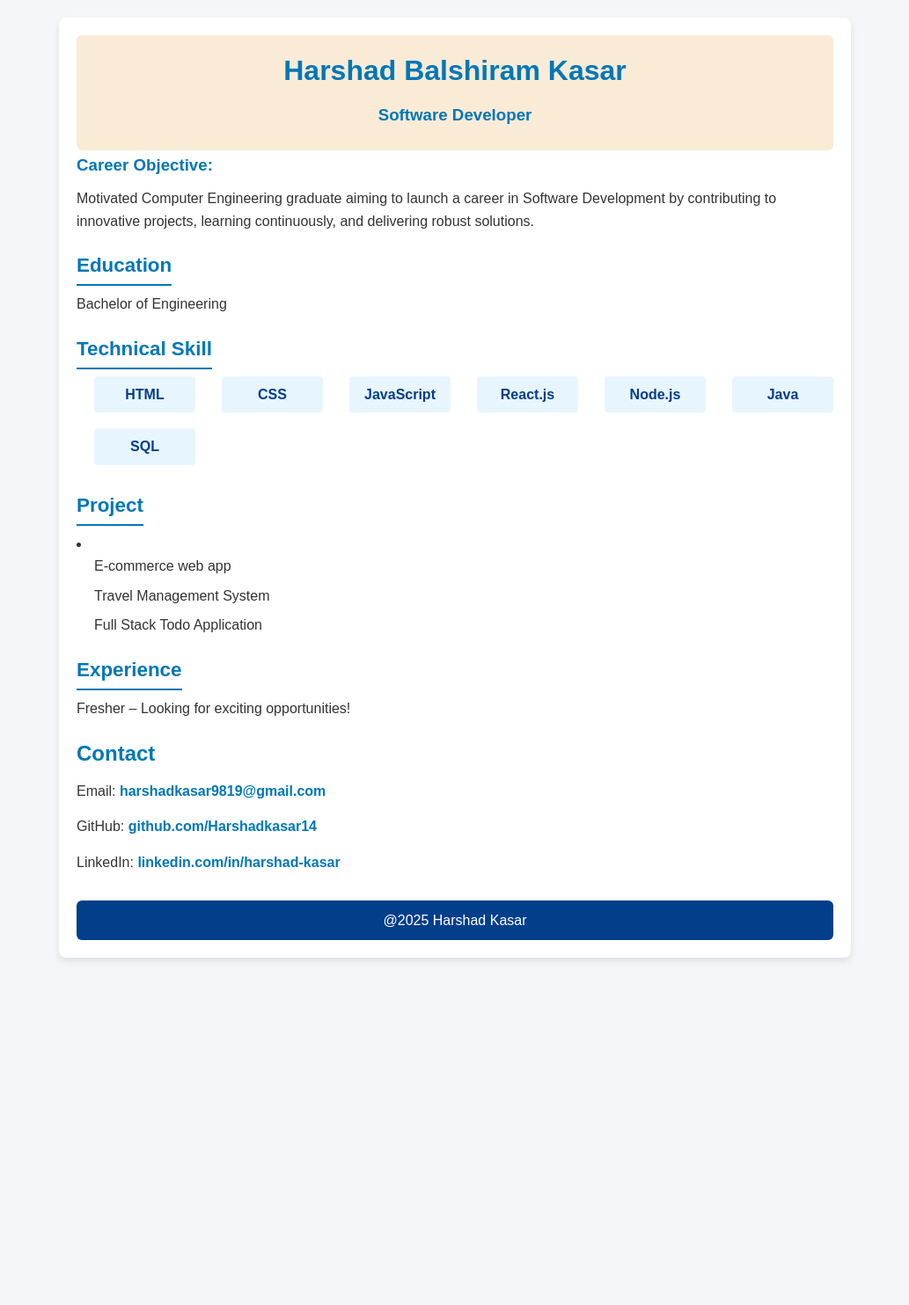
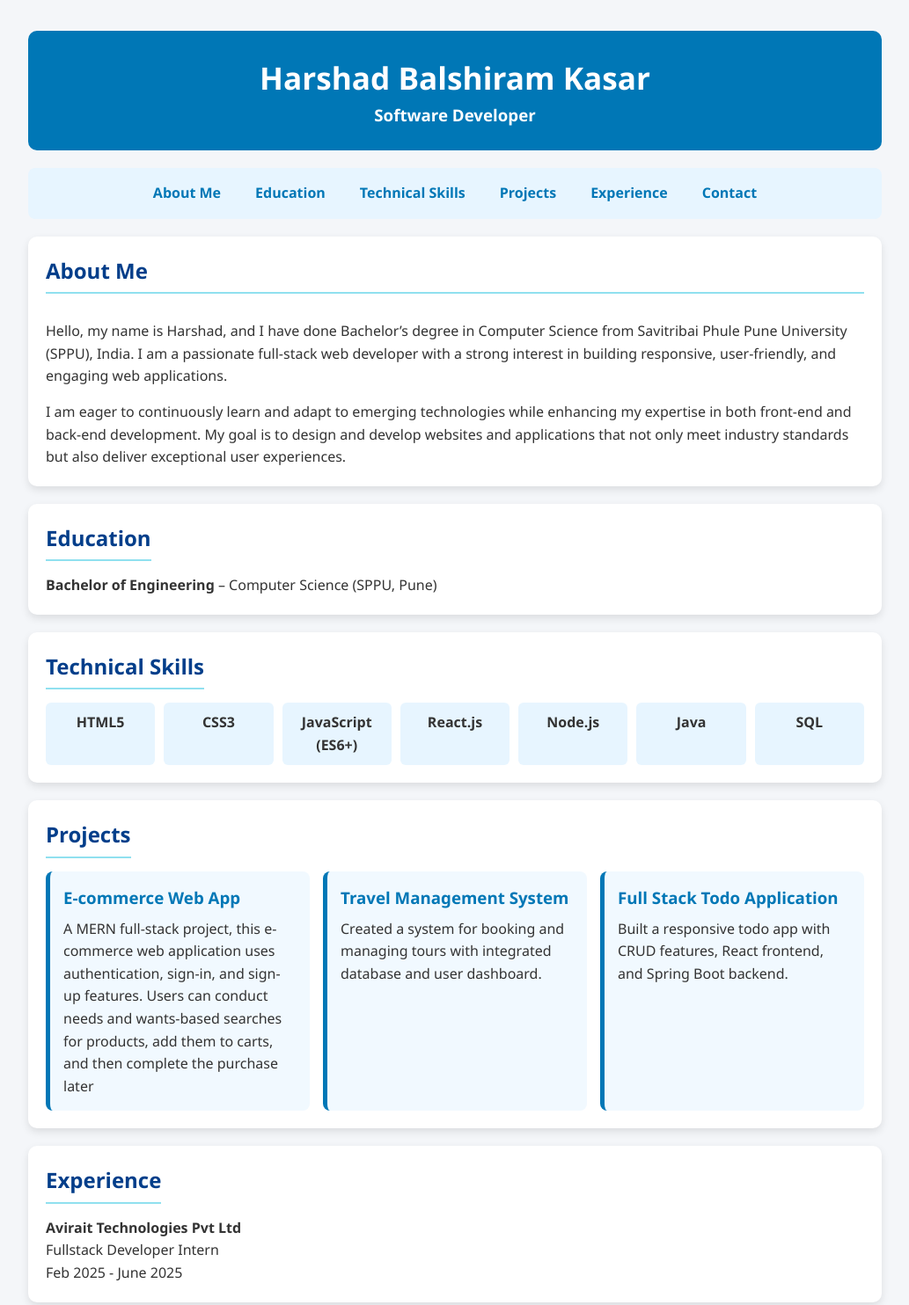
Before and after one commit to Harshadkasar14/Portfolio-site, a plain HTML site: page index.html in a window 1280 px wide. Shown: the top 1484 px of the page at 88% size, without its empty margins (123-1156 px from the left). Before the commit the page ends 1109 px from the top, so only its background shows below. Drawn offline with Linux system fonts and the light colour scheme.

Commit message:
Day 2: Built complete portfolio with semantic HTML and CSS layout

```diff
--- a/index.css
+++ b/index.css
@@ -5,82 +5,128 @@
   box-sizing: border-box;
 }
 
-
 body {
-  font-family: Arial, Helvetica, sans-serif;
+  font-family: 'Segoe UI', Tahoma, Geneva, Verdana, sans-serif;
   background: #f4f6f9;
   color: #333;
   line-height: 1.6;
 }
 
 .container {
-  max-width: 900px;
+  max-width: 1000px;
   margin: 20px auto;
-  padding: 20px;
-  background: #fff;
-  border-radius: 8px;
-  box-shadow: 0px 4px 8px rgba(0,0,0,0.1);
+  padding: 15px;
 }
 
 header {
   text-align: center;
-  background-color: antiquewhite;
-  padding: 15px;
-  border-radius: 6px;
-  margin-bottom: 2px;
+  background-color: #0077b6;
+  color: #fff;
+  padding: 25px;
+  border-radius: 10px;
+  margin-bottom: 20px;
 }
 
-h1, h2, h3 {
-  color: #0077b6;
-  margin-bottom: 10px;
+h1 {
+  font-size: 2.2rem;
 }
 
-p {
+h2 {
+  color: #023e8a;
   margin-bottom: 15px;
+  border-bottom: 2px solid #90e0ef;
+  display: inline-block;
+  padding-bottom: 5px;
 }
 
-.navabar {
-  margin-top: 20px;
+.navbar {
+  display: flex;
+  justify-content: center;
+  flex-wrap: wrap;
+  gap: 15px;
+  background: #e7f5ff;
+  padding: 10px;
+  border-radius: 8px;
+  margin-bottom: 20px;
 }
 
-.navabar section {
-  margin-top: 20px;
+.navbar a {
+  text-decoration: none;
+  color: #0077b6;
+  font-weight: bold;
+  padding: 6px 12px;
+  border-radius: 6px;
+  transition: 0.3s;
 }
 
-.navabar h1 {
-  font-size: 1.4rem;
-  margin-bottom: 8px;
-  border-bottom: 2px solid #0077b6;
-  display: inline-block;
-  padding-bottom: 3px;
+.navbar a:hover {
+  background: #0077b6;
+  color: #fff;
 }
-.techlist {
+
+
+.card {
+  background: #fff;
+  padding: 20px;
+  margin-bottom: 20px;
+  border-radius: 10px;
+  box-shadow: 0px 4px 10px rgba(0,0,0,0.1);
+}
+
+
+.about {
+  display: flex;
+  flex-direction: column;
+  gap: 15px;
+}
+
+
+.list {
   display: grid;
   grid-template-columns: repeat(auto-fit, minmax(120px, 1fr));
   gap: 10px;
   list-style: none;
-  margin-bottom: 20px;
 }
 
-.techlist ul {
+.list li {
   background: #e7f5ff;
-  padding: 8px;
-  border-radius: 4px;
+  padding: 10px;
+  border-radius: 6px;
   text-align: center;
-  font-weight: bold;
-  color: #023e8a;
+  font-weight: 600;
   transition: 0.3s;
 }
 
-.techlist ul:hover {
-  background: #0077b6;
-  color: white;
+.list li:hover {
+  background: #90e0ef;
+  color: #023e8a;
 }
-li ul {
-  margin-left: 20px;
+
+
+.projects-grid {
+  display: grid;
+  grid-template-columns: repeat(auto-fit, minmax(280px, 1fr));
+  gap: 15px;
+}
+
+.project-box {
+  background: #f1f9ff;
+  border-left: 5px solid #0077b6;
+  padding: 15px;
+  border-radius: 8px;
+  transition: transform 0.3s;
+}
+
+.project-box:hover {
+  transform: translateY(-5px);
+  background: #e0f4ff;
+}
+
+.project-box h3 {
   margin-bottom: 8px;
-  list-style: disc;
+  color: #0077b6;
 }
+
 
 #contact a {
   color: #0077b6;
@@ -89,15 +135,14 @@ li ul {
 }
 
 #contact a:hover {
-  text-decoration: underline;
+  color: #023e8a;
 }
-
 
 footer {
   text-align: center;
-  margin-top: 30px;
-  padding: 10px;
   background: #023e8a;
   color: #fff;
-  border-radius: 6px;
+  padding: 15px;
+  border-radius: 8px;
+  margin-top: 30px;
 }
--- a/index.html
+++ b/index.html
@@ -3,7 +3,7 @@
 <head>
   <meta charset="UTF-8">
   <meta name="viewport" content="width=device-width, initial-scale=1.0">
-  <title>Basic Html</title>
+  <title>Portfolio | Harshad Kasar</title>
   <link rel="stylesheet" href="index.css">
 </head>
 <body>
@@ -15,53 +15,96 @@
       <h3>Software Developer</h3>
     </header>
 
-    <div>
-      <h3>Career Objective:</h3>
+
+    <nav class="navbar">
+      <a href="#career">About Me</a>
+      <a href="#education">Education</a>
+      <a href="#skills">Technical Skills</a>
+      <a href="#projects">Projects</a>
+      <a href="#experience">Experience</a>
+      <a href="#contact">Contact</a>
+    </nav>
+
+ <main>
+    <section id="career" class="card about">
+      <h2>About Me</h2>
         <p>
-        Motivated Computer Engineering graduate aiming to launch a career in
-        Software Development by contributing to innovative projects, learning
-        continuously, and delivering robust solutions.
+          Hello, my name is Harshad, and I have done Bachelor’s degree in Computer Science from Savitribai Phule Pune University (SPPU), India. I am a passionate full-stack web developer with a strong interest in building responsive, user-friendly, and engaging web applications.
         </p>
-    </div>
-
-    <div class="navabar">
-      <nav>
-        <section><h1>Education</h1></section>
-        <div>Bachelor of Engineering</div>
-
-        <section><h1>Technical Skill</h1></section>
-        <li class="techlist">
-          <ul>HTML</ul>
-          <ul>CSS</ul>
-          <ul>JavaScript</ul>
-          <ul>React.js</ul>
-          <ul>Node.js</ul>
-          <ul>Java</ul>
-          <ul>SQL</ul>
-        </li>
-
-        <section><h1>Project</h1></section>
-        <li>
-          <ul>E-commerce web app</ul>
-          <ul>Travel Management System</ul>
-          <ul>Full Stack Todo Application</ul>
-        </li>
-
-        <section><h1>Experience</h1></section>
-        <p>Fresher – Looking for exciting opportunities!</p>
+        <p>
+          I am eager to continuously learn and adapt to emerging technologies while enhancing my expertise in both front-end and back-end development. My goal is to design and develop websites and applications that not only meet industry standards but also deliver exceptional user experiences.
+        </p>
+    </section>
 
 
-        <section id="contact">
+    <section id="education" class="card">
+      <h2>Education</h2>
+      <p><strong>Bachelor of Engineering</strong> – Computer Science (SPPU, Pune)</p>
+    </section>
+
+
+    <section id="skills" class="card">
+      <h2>Technical Skills</h2>
+      <ul class="list">
+        <li>HTML5</li>
+        <li>CSS3</li>
+        <li>JavaScript (ES6+)</li>
+        <li>React.js</li>
+        <li>Node.js</li>
+        <li>Java</li>
+        <li>SQL</li>
+      </ul>
+    </section>
+
+
+    <section id="projects" class="card">
+      <h2>Projects</h2>
+      <div class="projects-grid">
+        <div class="project-box">
+          <article>
+            <h3>E-commerce Web App</h3>
+            <p>A MERN full-stack project, this e-commerce web application uses authentication, sign-in, and sign-up features. Users can conduct    needs and wants-based searches for products, add them to carts, and then complete the purchase later</p>
+          </article>
+        </div>
+        <div class="project-box">
+          <article>
+            <h3>Travel Management System</h3>
+            <p>Created a system for booking and managing tours with integrated database and user dashboard.</p>
+          </article>
+        </div>
+        <div class="project-box">
+          <article>
+            <h3>Full Stack Todo Application</h3>
+            <p>Built a responsive todo app with CRUD features, React frontend, and Spring Boot backend.</p>
+          </article>
+        </div>
+      </div>
+    </section>
+
+
+    <section id="experience" class="card">
+      <h2>Experience</h2>
+        <p><strong>Avirait Technologies Pvt Ltd</strong></p>
+        <p>Fullstack Developer Intern</p>
+        <aside>Feb 2025 - June 2025</aside>
+    </section>
+
+ </main>
+
+
+
+    <aside id="contact" class="card">
       <h2>Contact</h2>
+      <p>Mobile: <a href="">+91 9021423563</a></p>
       <p>Email: <a href="mailto:harshadkasar9819@gmail.com">harshadkasar9819@gmail.com</a></p>
       <p>GitHub: <a href="https://github.com/Harshadkasar14" target="_blank">github.com/Harshadkasar14</a></p>
       <p>LinkedIn: <a href="https://linkedin.com/in/harshad-kasar" target="_blank">linkedin.com/in/harshad-kasar</a></p>
-        </section>
-      </nav>
-    </div>
+    </aside>
 
 
-    <footer>@2025 Harshad Kasar</footer>
+    <footer>
+    Thank you for visiting my portfolio!
+    </footer>
   </div>
 </body>
 </html>
```
Lines whose indentation alone changed are shown as unchanged.
